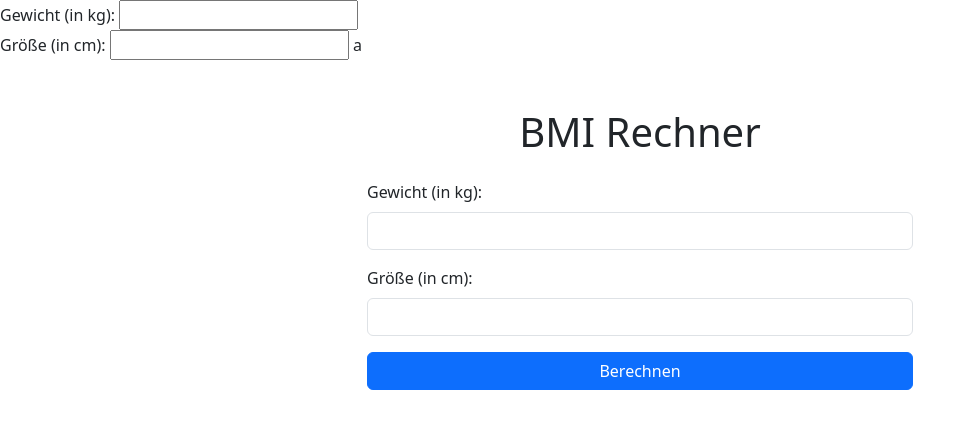
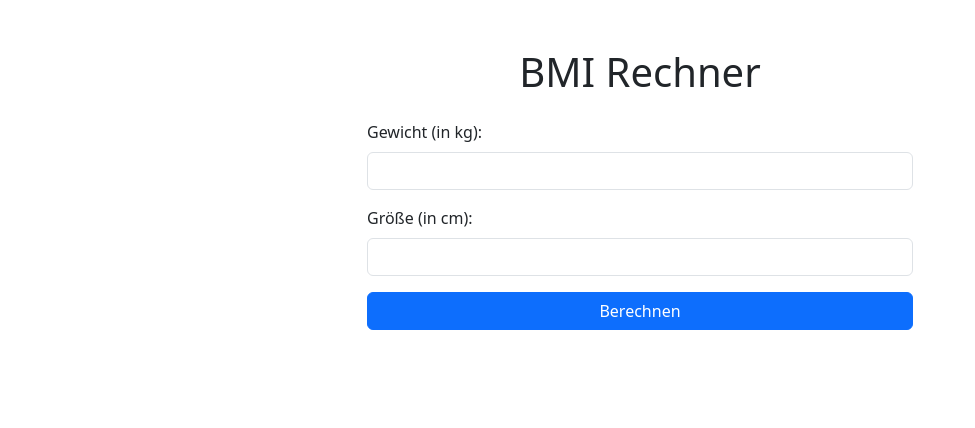
Before and after one commit to timod94/github-workflow-bmi, a website: page frontend/index.html in a window 1280 px wide. Shown: the whole page, without its empty margins (0-975 px from the left). Drawn offline with nearby package versions, Linux system fonts and the light colour scheme.

Commit message:
Update index.html

```diff
--- a/frontend/index.html
+++ b/frontend/index.html
@@ -1,23 +1,4 @@
 <!DOCTYPE html>
-<html lang="en">
-<head>
-    <meta charset="UTF-8">
-    <meta name="viewport" content="width=device-width, initial-scale=1.0">
-    <meta name="description" content="Your site description">
-    <title>Mein BMI Rechner</title>
-</head>
-<body>
-
-  <div>
-    <label for="weight">Gewicht (in kg):</label>
-    <input type="number" id="weight">
-    <span id="show_weight"></span>
-  </div>
-
-  <div>
-    <label for="height">Größe (in cm):</label>
-    <input type="number" id="height">
-    <span id="show_height"></span>a<!DOCTYPE html>
 <html lang="en">
 <head>
     <meta charset="UTF-8">
@@ -66,12 +47,3 @@
   <script src="main.js"></script>
 </body>
 </html>
-  </div>
-
-  <div id="result">
-    <!-- hier wird der bmi wert programmatisch eingefügt -->
-  </div>
-
-  <script src="main.js"></script>
-</body>
-</html>
```
